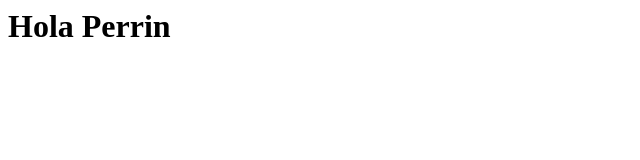
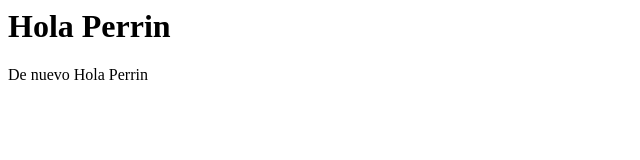
Before and after one commit to ErikDLP/new-repo, a plain HTML site: page index.html in a window 1280 px wide. Shown: the whole page, without its empty margins (0-640 px from the left). Drawn offline with Linux system fonts and the light colour scheme.

Commit message:
Add p tag

```diff
--- a/index.html
+++ b/index.html
@@ -1 +1,2 @@
 <h1 class="Title">Hola Perrin</h1>
+<p>De nuevo Hola Perrin</p>
```
